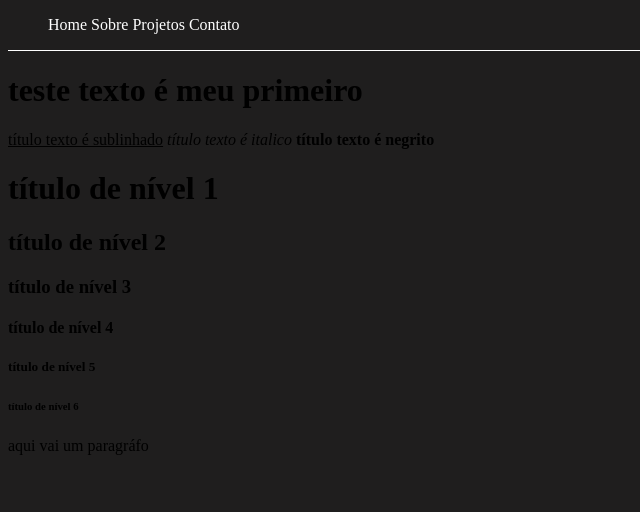
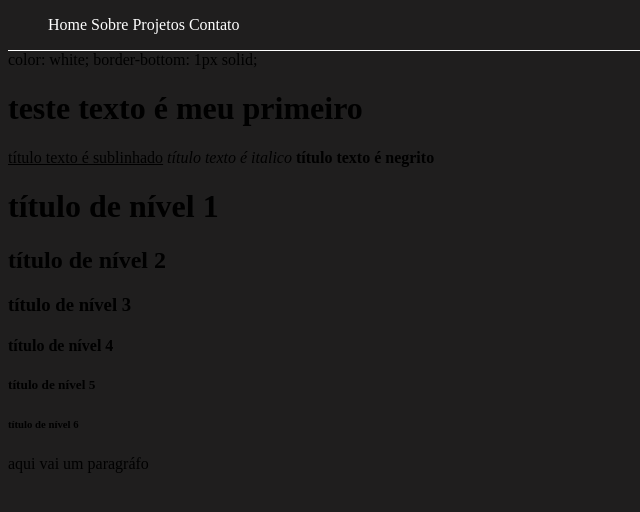
Before and after one commit to rafael3660/2mat, a plain HTML site: page index.html in a window 1280 px wide. Shown: the whole page, without its empty margins (0-640 px from the left). Drawn offline with Linux system fonts and the light colour scheme.

Commit message:
Update index.html

```diff
--- a/index.html
+++ b/index.html
@@ -31,6 +31,8 @@
         </nav>
     </header>
     <main>
+ color: white;
+            border-bottom: 1px solid;
 
         <h1>teste texto é meu primeiro</h1>
 
```
